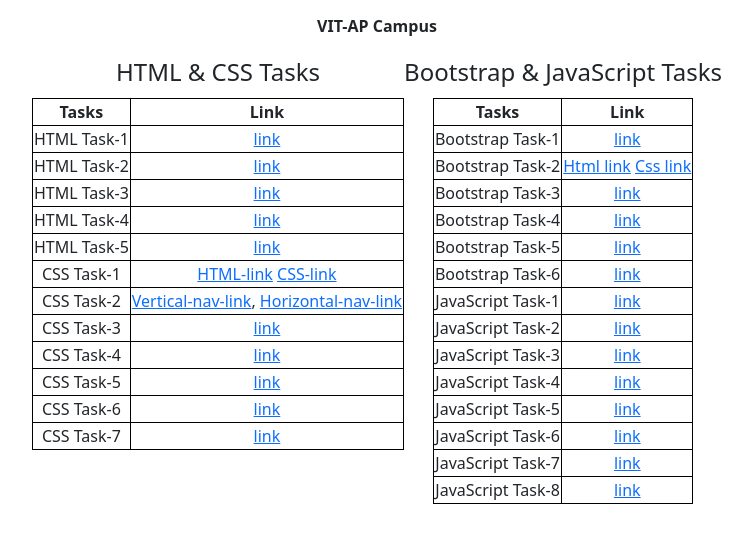
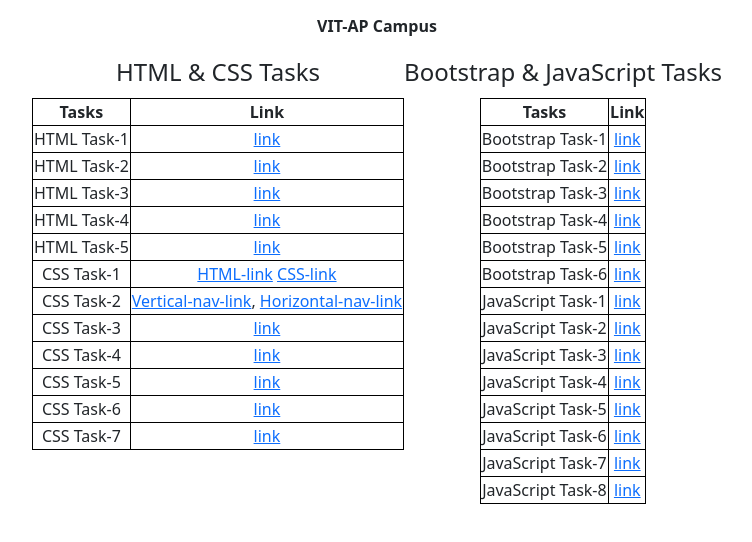
Before and after one commit to saisrushik/MERN-Stack-Assignments, a plain HTML site: page index.html in a window 1280 px wide. Shown: the part 82-624 px from the top of the page, without its empty margins (263-1015 px from the left). Drawn offline with nearby package versions, Linux system fonts and the light colour scheme.

```diff
--- a/index.html
+++ b/index.html
@@ -119,8 +119,7 @@
                     <tr>
                         <td>Bootstrap Task-2</td>
                         <td>
-                            <a href="Bootstrap Tasks/BsTask-2.html" target="_blank">Html link</a>
-                            <a href="Bootstrap Tasks/style.css" target="_blank">Css link</a>
+                            <a href="Bootstrap Tasks/BsTask-2.html" target="_blank">link</a>
                         </td>
                     </tr>
                     <tr>
```
